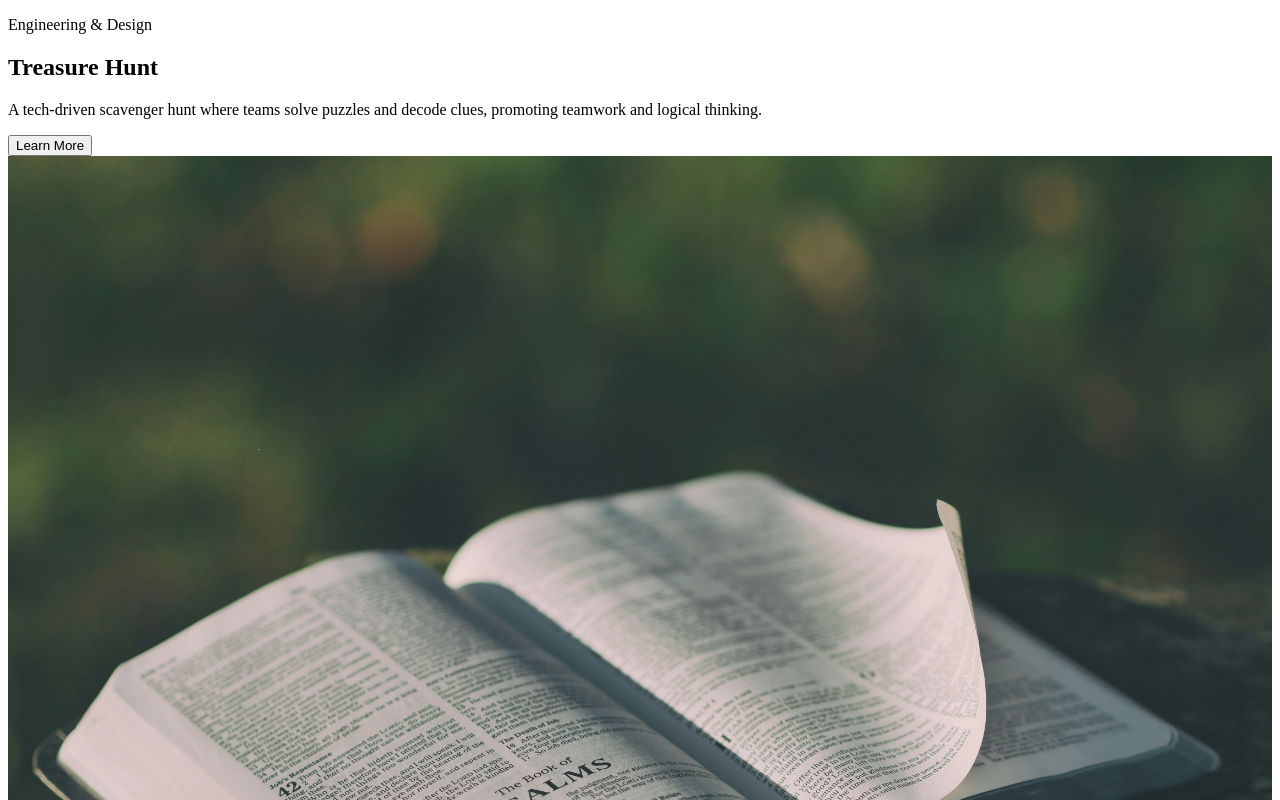
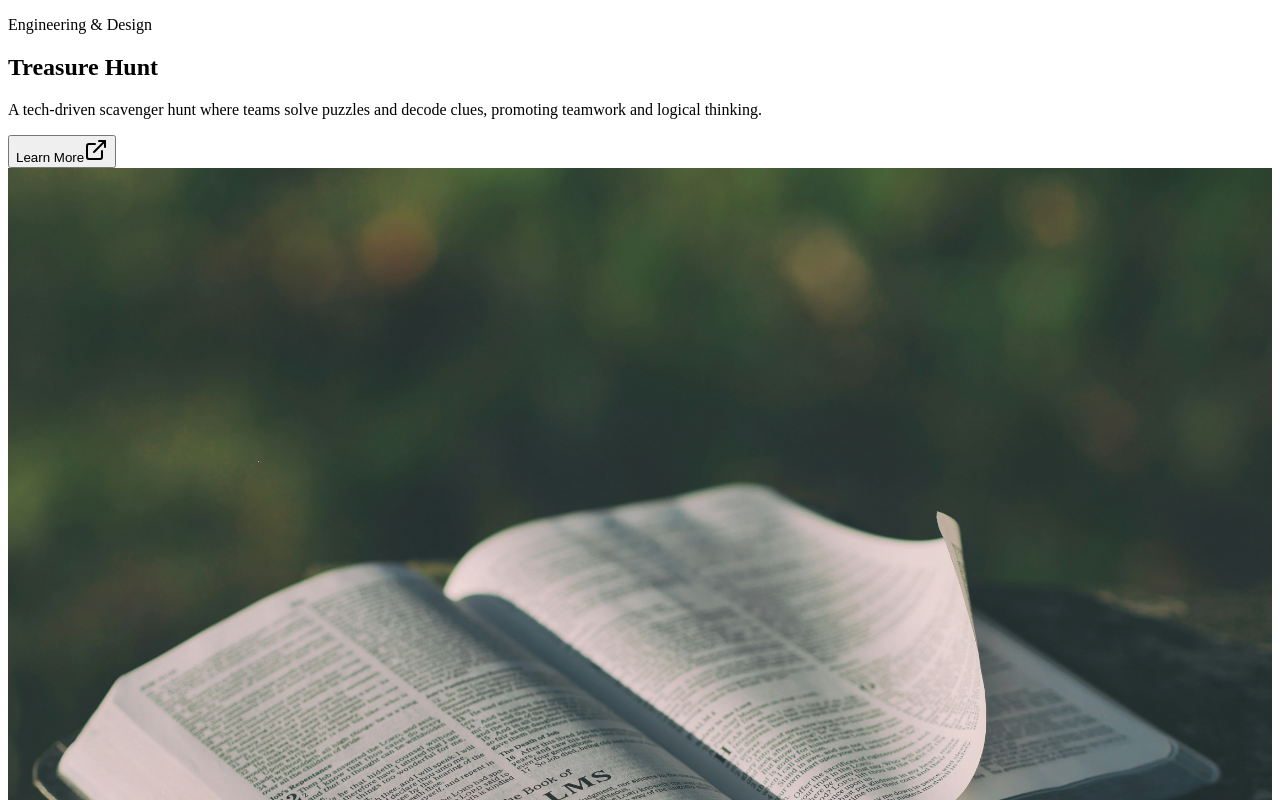
Before and after one commit to ankitku3101/festronix, a Next.js app: page /Bussiness in a window 1280 px wide. Shown: the top 800 px of the page. Built offline with nearby package versions, Linux system fonts and the light colour scheme.

Commit message:
Learn More component added and Card Props interface redefined.

```diff
--- a/components/event-info/CardNText.tsx
+++ b/components/event-info/CardNText.tsx
@@ -1,7 +1,7 @@
 import React from 'react'
 import Image from 'next/image';
 import { cn } from '@/lib/utils';
-import ModalComponent from './ModalButton';
+import LearnMore from './LearnMore';
 import {indepthDetails} from "@/types/TypeFile"
 
 interface CardNTextProps {
@@ -10,9 +10,10 @@ interface CardNTextProps {
   description: string;
   index: number;
   specification?: indepthDetails[];
+  doclink?:string;
 }
 
-const CardNText : React.FC<CardNTextProps> = ({image,title,description,index,specification}) => {
+const CardNText : React.FC<CardNTextProps> = ({image,title,description,index,specification,doclink}) => {
 
   return (
     <section key={index} className="grid grid-cols-1 gap-8 sm:grid-cols-2 sm:gap-12 items-center">
@@ -26,7 +27,8 @@ const CardNText : React.FC<CardNTextProps> = ({image,title,description,index,spe
         index % 2 === 1 ? "md:text-right" : "md:text-left",
         "text-center md:text-left"
         )}>
-          <ModalComponent specification={specification}/>
+          {/* <ModalComponent specification={specification}/> */}
+          <LearnMore doclink={doclink}/>
         </div>
 
       </div>
```
